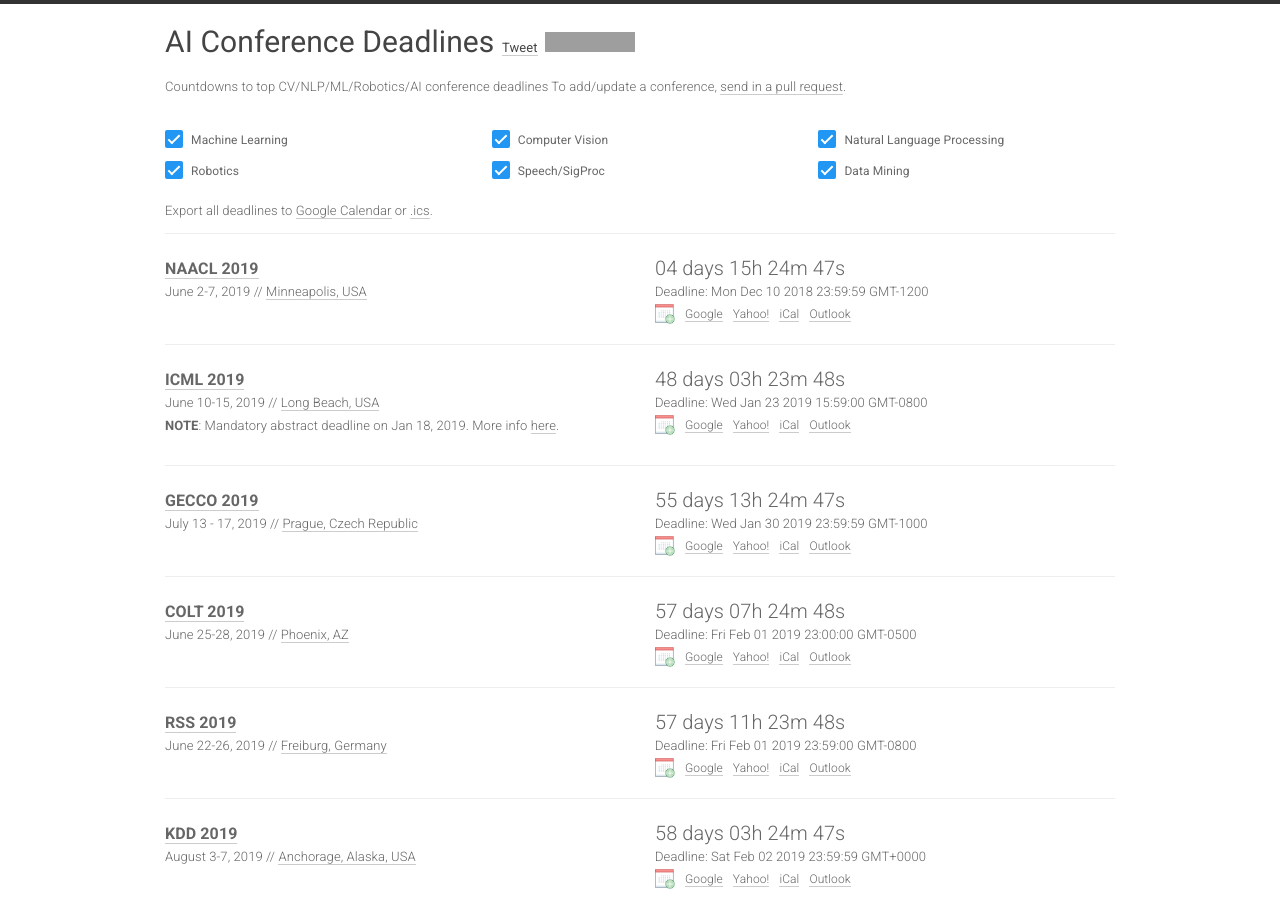
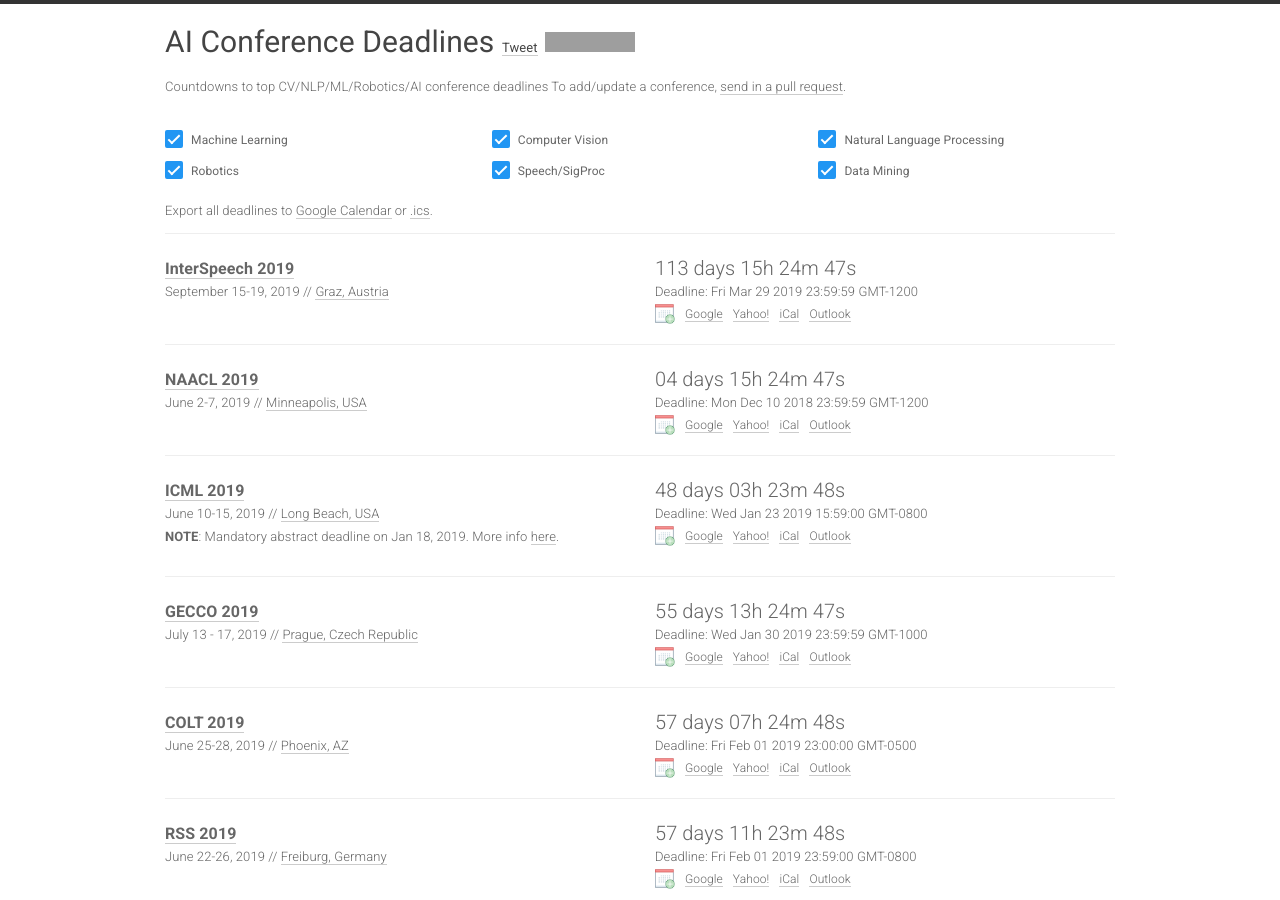
Before and after one commit to paperswithcode/ai-deadlines, a Jekyll site: the page built from index.html, in a window 1280 px wide and 900 px high. Built offline with Jekyll 4.4.1, drawn with Linux system fonts in a browser that asks for light colours; nearby versions of some CDN libraries; comment, search, counter and statistics services are not loaded; grey boxes are pictures that could not be loaded.

Commit message:
added interspeech2019

```diff
--- a/_data/conferences.yml
+++ b/_data/conferences.yml
@@ -1,5 +1,15 @@
 
 ---
+
+- title: InterSpeech
+  year: 2019
+  id: interspeech19
+  link: https://www.interspeech2019.org/
+  deadline: '2019-03-29 23:59:59'
+  timezone: Etc/GMT+12
+  date: September 15-19, 2019
+  place: Graz, Austria
+  sub: SP
 
 - title: NAACL
   year: 2019
```
